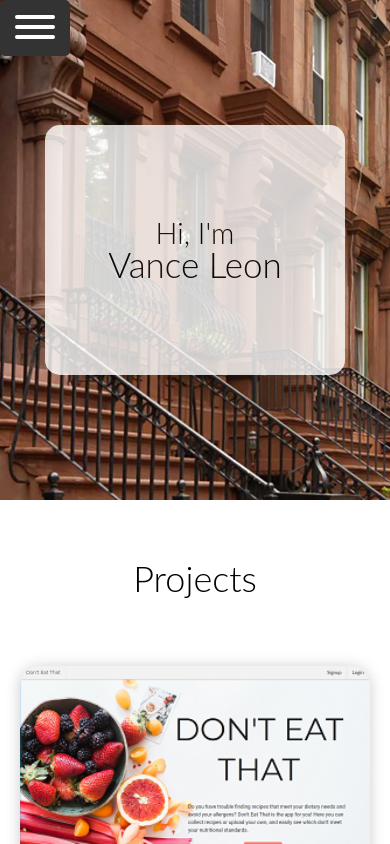
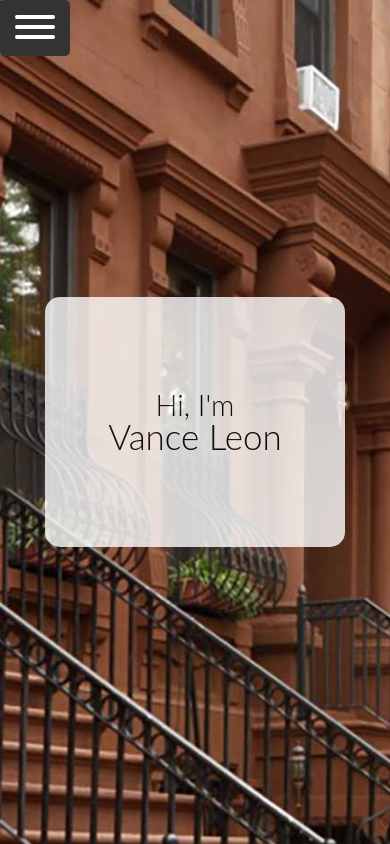
Before and after one commit to vanceleon/Portfolio_Site, a React (Create React App) app in the folder portfolio/: page / in a window 390 px wide. Shown: the top 844 px of the page. Built offline with nearby package versions, Linux system fonts and the light colour scheme.

Commit message:
mobile finalized styling

```diff
--- a/portfolio/src/Components/Parallax.js
+++ b/portfolio/src/Components/Parallax.js
@@ -11,9 +11,12 @@ const HeaderParallax = () => {
         strength={500}
       >
         {/* <div /> */}
+        <div className="header-height">
         <div className='profile-name'>
           <h1>Hi, I'm</h1>
           <h2>Vance Leon</h2>
+        </div>
+
         </div>
       </Parallax>
     </div>
--- a/portfolio/src/Components/dropMenu.js
+++ b/portfolio/src/Components/dropMenu.js
@@ -7,15 +7,15 @@ const DropMenu = props => {
   return (
     <div className={props.isOpen ? 'menu-text--active' : 'menu-text--inactive'}>
       <div className='nav-subContainer'>
+        <a className='navLinks' href='#projects' onClick={props.handleEvent}>
+          Projects
+        </a>
         <a
           className='navLinks'
           href='#myExperience'
           onClick={props.handleEvent}
         >
           My Journey
-        </a>
-        <a className='navLinks' href='#projects' onClick={props.handleEvent}>
-          Projects
         </a>
         <a className='navLinks' href='#contact' onClick={props.handleEvent}>
           Contact
--- a/portfolio/src/css/App.css
+++ b/portfolio/src/css/App.css
@@ -268,10 +268,9 @@ html {
 }
 
 .location {
-  font-size: 2.0rem;
+  font-size: 2rem;
   margin: 10px 0;
   font-style: italic;
-
 }
 
 .description {
@@ -335,7 +334,6 @@ html {
     padding: 0 20px;
   }
 
-
   .project-snippets {
     display: flex;
     flex-wrap: wrap;
@@ -345,13 +343,22 @@ html {
 
   .project-snippet {
     margin: 10px 0;
+  }
+}
 
+@media (max-width: 768px) {
+  /* .parallax-container {
+    height: 100vh;
+  } */
+
+  .header-height {
+    height: 100vh;
+    display: flex;
+    flex-direction: row;
+    align-items: center;
   }
 
 
-}
-
-@media (max-width: 768px) {
   .project-snippets {
     display: flex;
     flex-direction: column;
```
Lines whose indentation alone changed are shown as unchanged.
